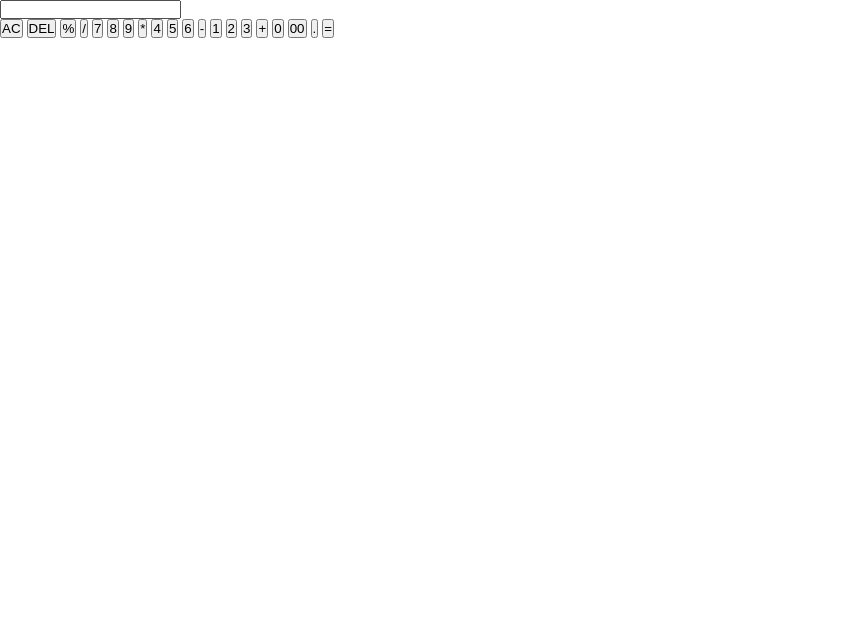
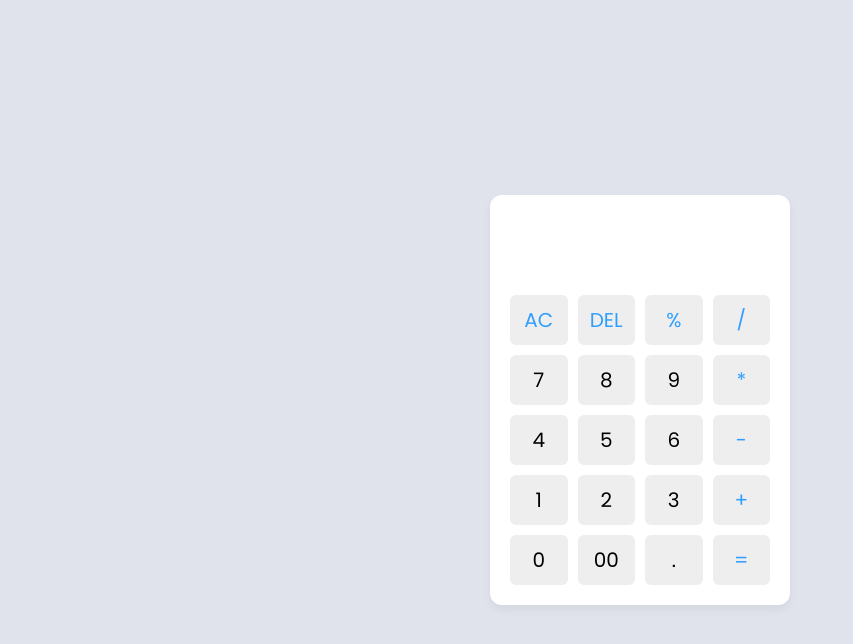
Before and after one commit to Satyam30raj/Calc, a plain HTML site: page index.html in a window 1280 px wide. Shown: the whole page, without its empty margins (0-853 px from the left). Drawn offline with Linux system fonts and the light colour scheme.

Commit message:
style.css

```diff
--- a/Assets/style.css
+++ b/Assets/style.css
@@ -1,49 +1,54 @@
+
+@import url("https://fonts.googleapis.com/css2?family=Poppins:wght@300;400;500;600;700&display=swap");
 * {
-    margin: 0;
-    padding: 0;
-    box-sizing: border-box;
+  margin: 0;
+  padding: 0;
+  box-sizing: border-box;
+  font-family: "Poppins", sans-serif;
 }
-#calc {
-    width: 100%;
-    height: 100vh;
-    display: flex;
-    justify-content: center;
-    align-items: center;
+body {
+  height: 100vh;
+  display: flex;
+  align-items: center;
+  justify-content: center;
+  background: #e0e3eb;
 }
-#content {
-    background: #1e221e;
-    padding: 20px;
-    border-radius: 10px;
-
+.container {
+  position: relative;
+  max-width: 300px;
+  width: 100%;
+  border-radius: 12px;
+  padding: 10px 20px 20px;
+  background: #fff;
+  box-shadow: 0 5px 10px rgba(0, 0, 0, 0.05);
 }
-#content form input {
-    border: 0;
-    outline: 0;
-    width: 50px;
-    height: 50px;
-    border-radius: 8px;
-    font-size: 15px;
-    margin: 10px;
-    cursor: pointer;
+.display {
+  height: 80px;
+  width: 100%;
+  outline: none;
+  border: none;
+  text-align: right;
+  margin-bottom: 10px;
+  font-size: 25px;
+  color: #000e1a;
+  pointer-events: none;
 }
-#backspace {
-    background-color: rgb(237, 89, 30);
-    color: white;
+.buttons {
+  display: grid;
+  grid-gap: 10px;
+  grid-template-columns: repeat(4, 1fr);
 }
-#res {
-    padding: 10px;
+.buttons button {
+  padding: 10px;
+  border-radius: 6px;
+  border: none;
+  font-size: 20px;
+  cursor: pointer;
+  background-color: #eee;
 }
-#clear {
-    background-color: rgb(237, 89, 30);
-    color: white;
+.buttons button:active {
+  transform: scale(0.99);
 }
-form #output {
-    display: flex;
-    justify-content: flex-end;
-    margin: 15px 0;
+.operator {
+  color: #2f9fff;
 }
-form #output input {
-    text-align: right;
-    flex: 1;
-    font-size: 25px;
-}
```
